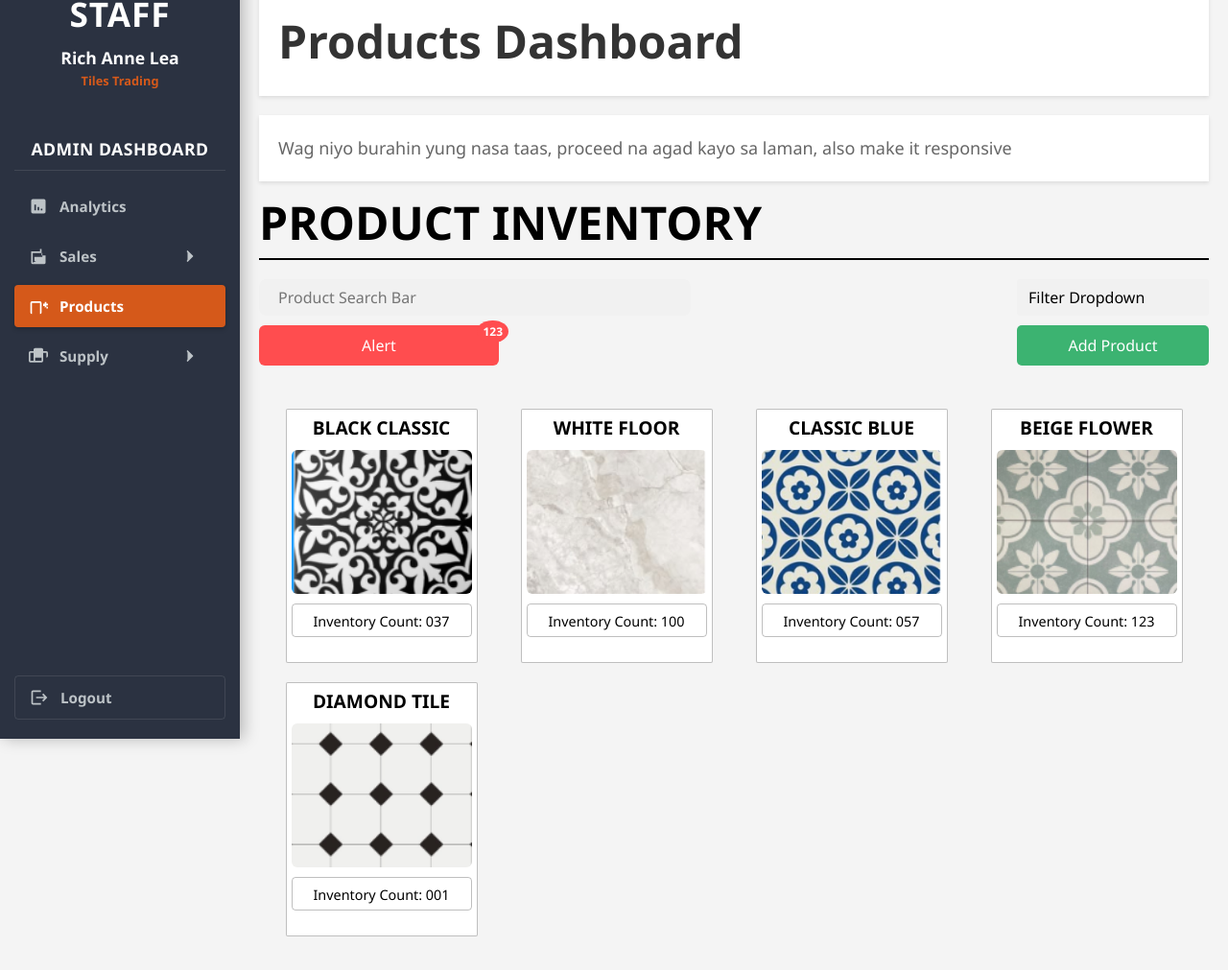
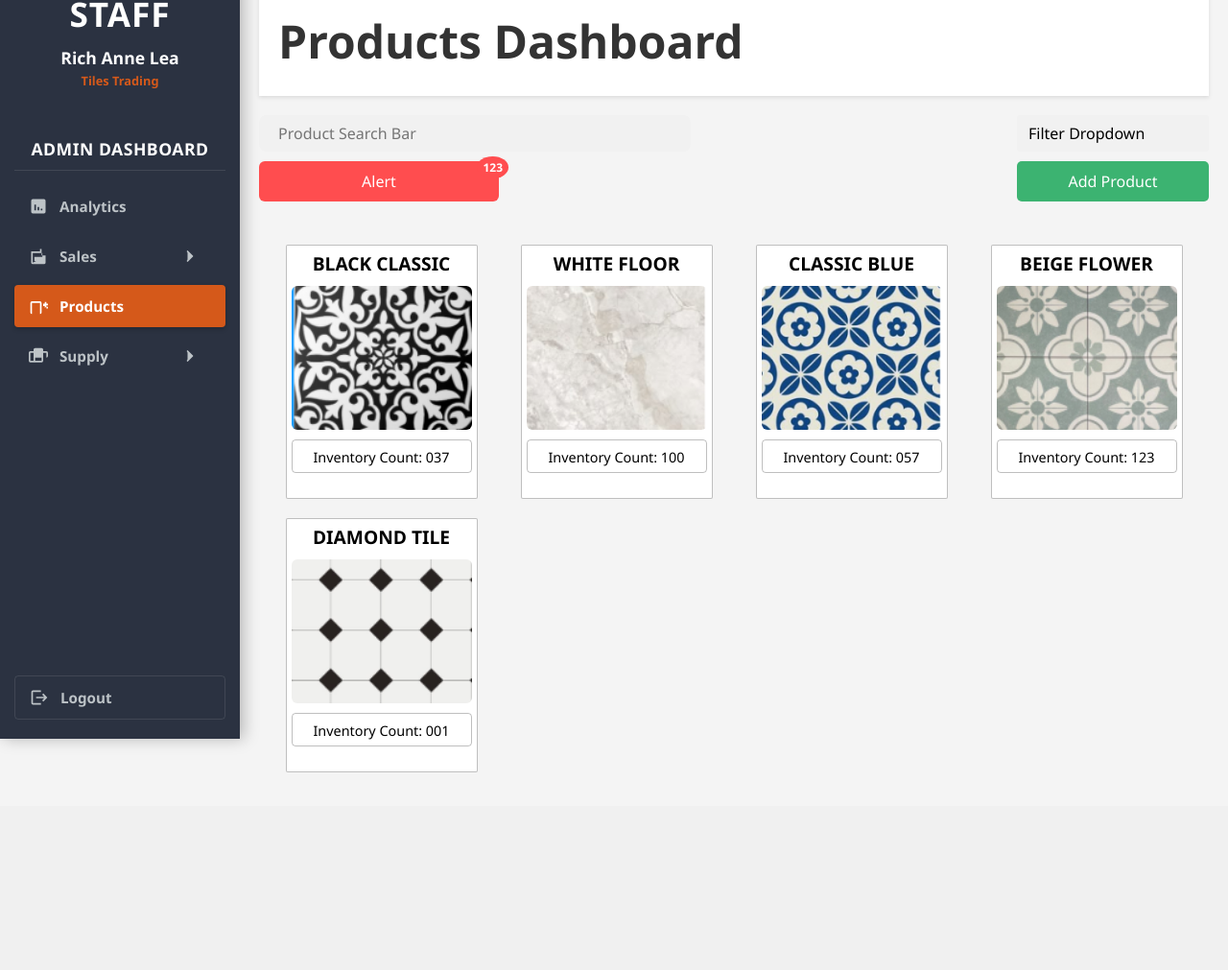
Before and after one commit to almanongeeyan/raltt, a PHP site: page /staffadmin_access/admin_addproduct.php in a window 1280 px wide. Shown: the whole page at 96% size. After the commit the page ends 805 px from the top, so only its background shows below. Run offline with PHP 8.4, Linux system fonts and the light colour scheme.

Commit message:
another change on the main file for  product inventory

```diff
--- a/staffadmin_access/admin_addproduct.php
+++ b/staffadmin_access/admin_addproduct.php
@@ -373,14 +373,6 @@
         <div class="dashboard-header">
             <h1>Products Dashboard</h1>
         </div>
-        <div class="dashboard-content">
-            <p>Wag niyo burahin yung nasa taas, proceed na agad kayo sa laman, also make it responsive</p>
-        </div>
-    </div>
-
-    <div class="main-content">
-        <h1>PRODUCT INVENTORY</h1>
-        <hr>
 
         <div class="toolbar">
             <div class="search-container">
```
